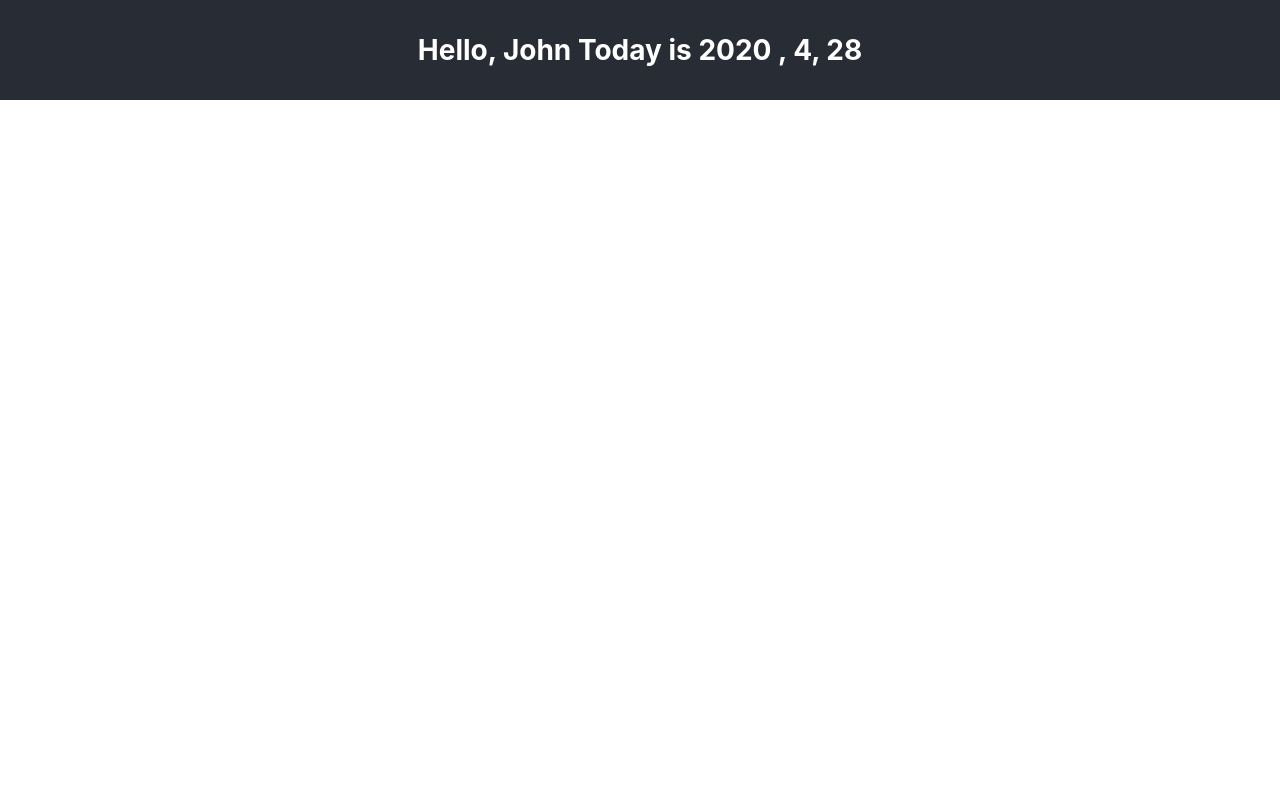
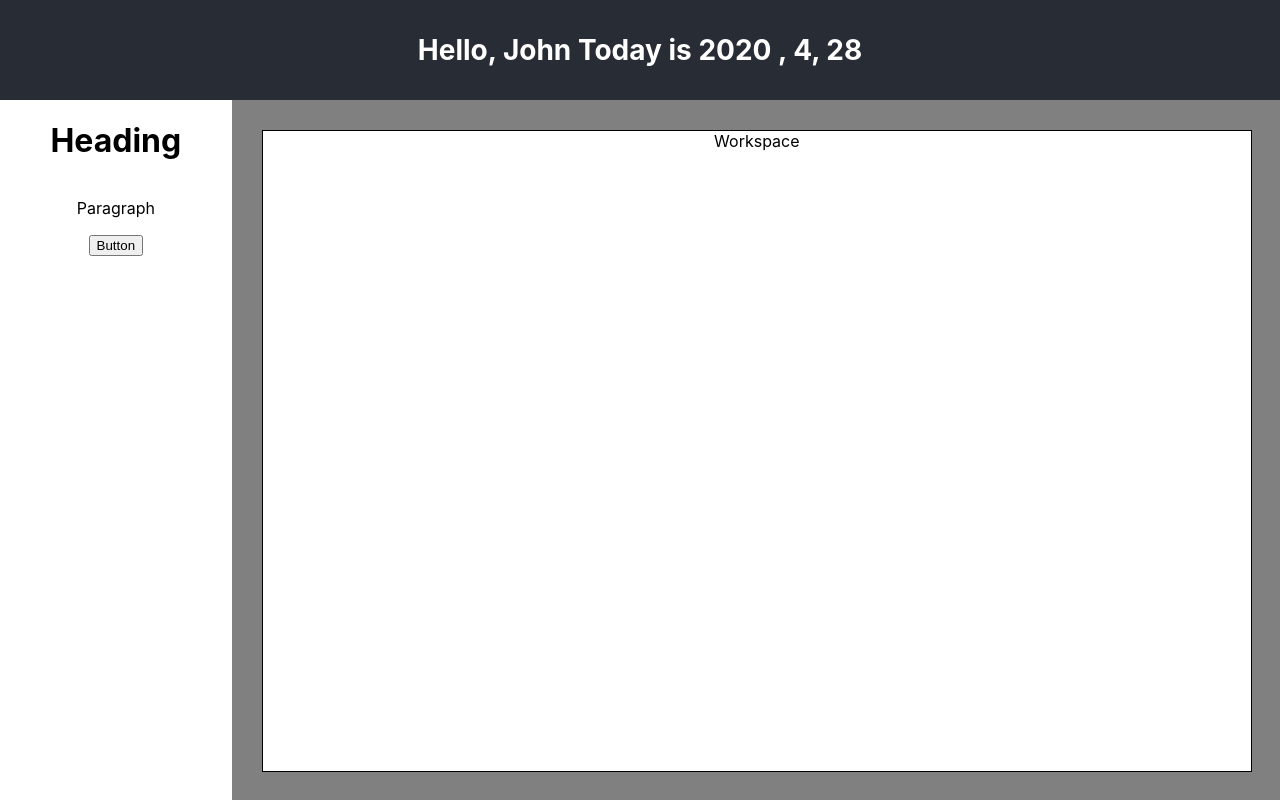
Before and after one commit to nazarun/workspace, a React (Create React App) app in the folder workspace/: page / in a window 1280 px wide. Built offline with nearby package versions, Linux system fonts and the light colour scheme.

Commit message:
initial left panel, workspace and DnD

```diff
--- a/workspace/src/App.css
+++ b/workspace/src/App.css
@@ -27,11 +27,28 @@
   color: #61dafb;
 }
 
-@keyframes App-logo-spin {
-  from {
-    transform: rotate(0deg);
-  }
-  to {
-    transform: rotate(360deg);
-  }
+.mainContent {
+  display: flex;
+  height: calc(100vh - 100px);
 }
+
+
+.left-panel {
+  height: 100%;
+  width: 300px;
+  display: flex;
+  flex-direction: column;
+}
+
+.workspace {
+  width: 100%;
+  padding: 30px;
+  background: grey;
+}
+
+.page {
+  width: 100%;
+  height: 100%;
+  background: #fff;
+  border: 1px solid #000;
+}
--- a/workspace/src/App.tsx
+++ b/workspace/src/App.tsx
@@ -1,6 +1,8 @@
 import React from 'react';
 import logo from './logo.svg';
 import Header from './components/Header'
+import LeftPanel from "./components/LeftPanel";
+import Workspace from "./components/Workspace";
 import './App.css';
 
 function App() {
@@ -10,6 +12,8 @@ function App() {
         name='John'
       />
         <div className='mainContent'>
+            <LeftPanel />
+            <Workspace />
 
         </div>
     </div>
--- /dev/null
+++ b/workspace/src/components/LeftPanel.tsx
@@ -0,0 +1,48 @@
+import React from 'react';
+import '../App.css';
+
+interface LeftPanelProps {
+    name?: string;
+}
+
+
+const exampleElements: Array<any> = [
+    <h1>Heading</h1>,
+    <p>Paragraph</p>,
+    <button>Button</button>
+]
+
+const renderElements = () => {
+    console.log('renderElements ', exampleElements )
+    return exampleElements.map((el) => {
+        return (
+            <div id={getID()}
+                draggable="true"
+                onDragStart={startDrag}>
+                {el}
+            </div>);
+    })
+}
+
+const startDrag = (event: any) => {
+    event.dataTransfer.setData("text", event.target.id);
+    console.log('startDrag ', event )
+}
+
+const getID = (): any => {
+   return 'id-' + Math.random().toString(36).substr(2, 16);
+}
+
+
+
+const LeftPanel: React.FC<LeftPanelProps> = (props: LeftPanelProps) => (
+    <div className='left-panel'>
+        {renderElements()}
+    </div>
+);
+
+LeftPanel.defaultProps = {
+    name: 'User',
+};
+
+export default LeftPanel;
--- /dev/null
+++ b/workspace/src/components/Workspace.tsx
@@ -0,0 +1,34 @@
+import React from 'react';
+import '../App.css';
+
+interface Workspace {
+    name?: string;
+}
+
+const handleDrop = (event: any) => {
+    console.log('handleDrop ', event )
+    event.preventDefault();
+    let data = event.dataTransfer.getData("text");
+    event.target.appendChild(document.getElementById(data));
+}
+
+const allowDrop = (event: any) => {
+    event.preventDefault();
+}
+
+const Workspace: React.FC<Workspace> = (props: Workspace) => (
+    <div className='workspace'>
+        <div className="page"
+            onDragOver={allowDrop}
+            onDrop={handleDrop}
+        >
+            Workspace
+        </div>
+    </div>
+);
+
+Workspace.defaultProps = {
+    name: 'User',
+};
+
+export default Workspace;
```
